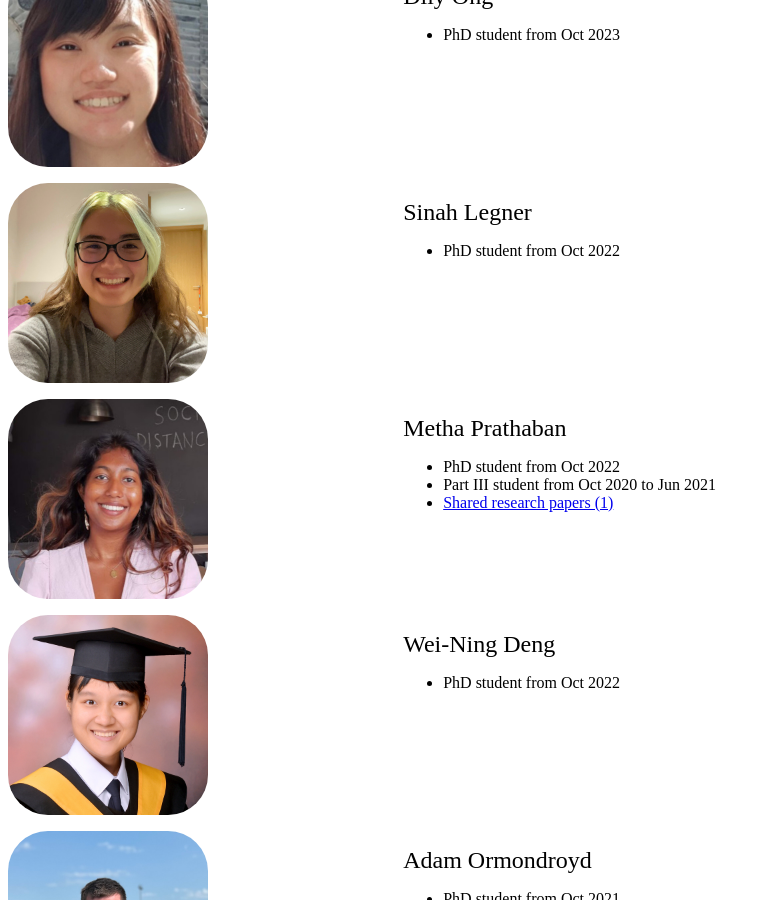
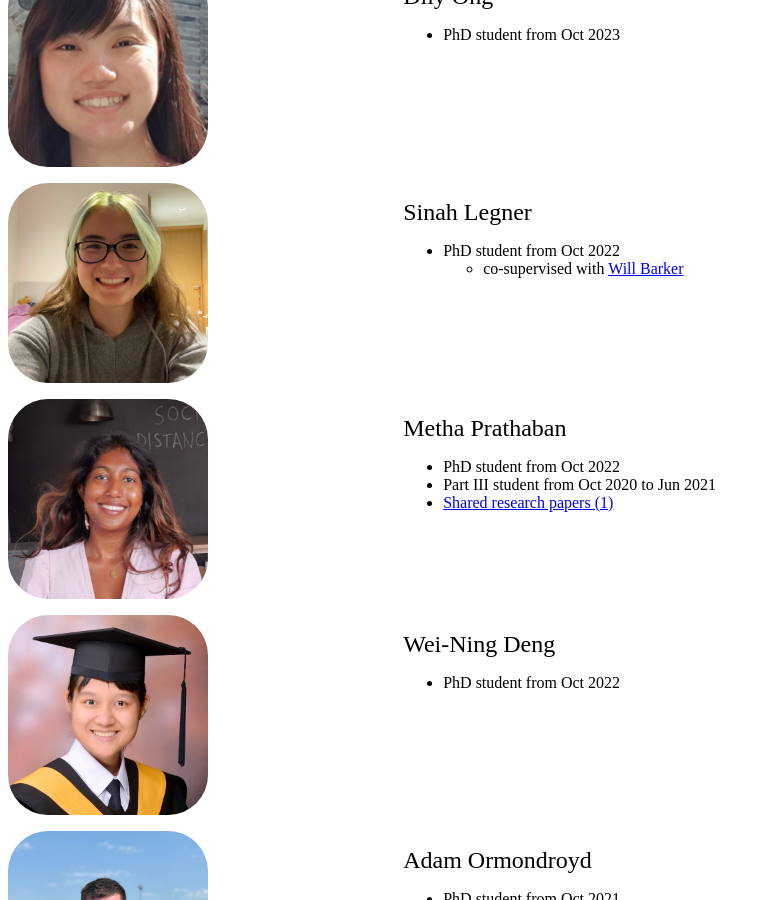
Before and after one commit to williamjameshandley/williamjameshandley.github.io, a Jekyll site: the page assets/students/students.html, which Jekyll copies as it is, in a window 1280 px wide and 900 px high, scrolled down 646 px. Shown: the whole window, without its empty margins (0-770 px from the left). Built offline with Jekyll 4.4.1, drawn with Linux system fonts in a browser that asks for light colours; some of the changed text lies outside the part shown.

Commit message:
Updated for october

```diff
--- a/assets/students/students.html
+++ b/assets/students/students.html
@@ -87,7 +87,7 @@
       </p>
       <p>
         <ul>
-          <li>PhD student from Oct 2022</li>
+          <li>PhD student from Oct 2022<ul><li>co-supervised with <a href="https://wevbarker.com/">Will Barker</a></li></ul></li>
         </ul>
       </p>
     </div>
@@ -496,6 +496,9 @@
       <p>
         <ul>
           <li>MPhil student from Oct 2022 to Sep 2022</li>
+          <li>
+            <a href="https://arxiv.org/search/?query=handley%2C+w%3B+Dineen%2CD&searchtype=author">Shared research papers (1)</a>
+          </li>
           <li>Links:</li>
           <ul>
             <li>
--- a/assets/students/students.yaml
+++ b/assets/students/students.yaml
@@ -40,6 +40,8 @@
 Sinah Legner:
   phd:
     start: 2022-10-01
+    supervisors:
+    - Will Barker
   email: sl2091@cam.ac.uk
   original_image: images/originals/sinah_legner.jpg
   image: images/sinah_legner.jpg
@@ -249,7 +251,7 @@
   mphil:
     start: 2022-10-01
     end: 2022-09-15
-  email: ddd25@cam.ac.uk
+  email: danielle.dineen@mail.utoronto.ca
   original_image: images/originals/danielle_dineen.jpg
   image: images/danielle_dineen.jpg
   links:
```
Also changed, not shown: assets/students/students.png, 1 other file.
